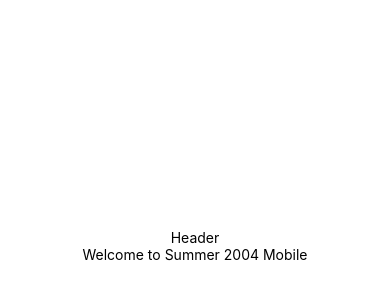
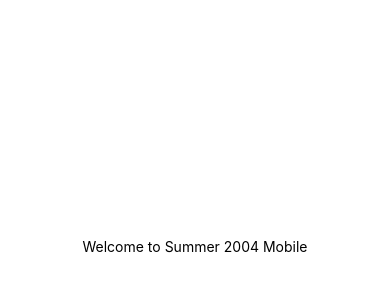
Before and after one commit to cold-flatwhite/Summer24, a React Native app: screen / in a window 390 px wide. Shown: the part 176-476 px from the top of the page. Built offline with nearby package versions, Linux system fonts and the light colour scheme.

Commit message:
Passed name as props to Header component and received name in Header

```diff
--- a/App.js
+++ b/App.js
@@ -6,8 +6,7 @@ export default function App() {
   const appName = "Summer 2004 Mobile";
   return (
     <View style={styles.container}>
-      <Header/>
-      <Text>Welcome to {appName}</Text>
+      <Header appName={appName}/>
       <StatusBar style="auto" />
     </View>
   );
--- a/Component/Header.js
+++ b/Component/Header.js
@@ -1,10 +1,10 @@
 import { View, Text } from 'react-native'
 import React from 'react'
 
-const Header = () => {
+const Header = ({appName}) => {
   return (
     <View>
-      <Text>Header</Text>
+      <Text>Welcome to {appName}</Text>
     </View>
   )
 }
```
